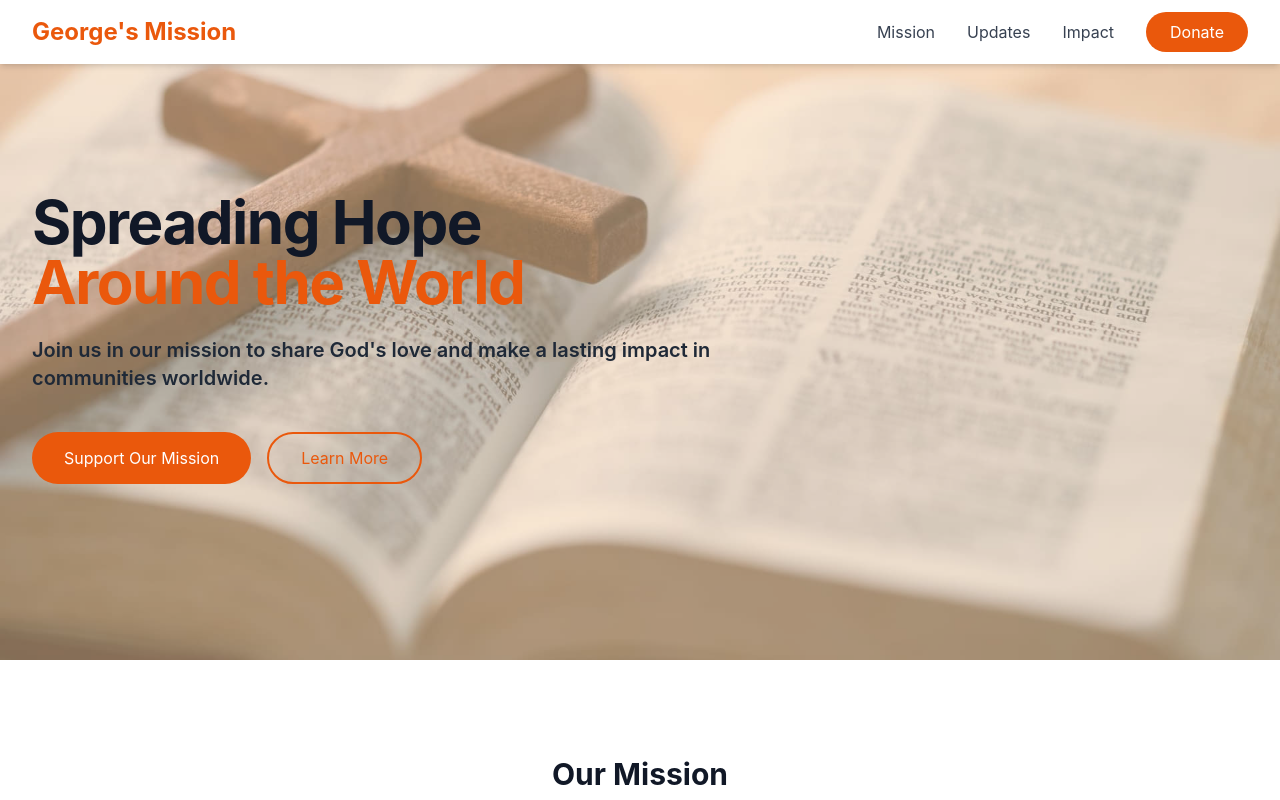
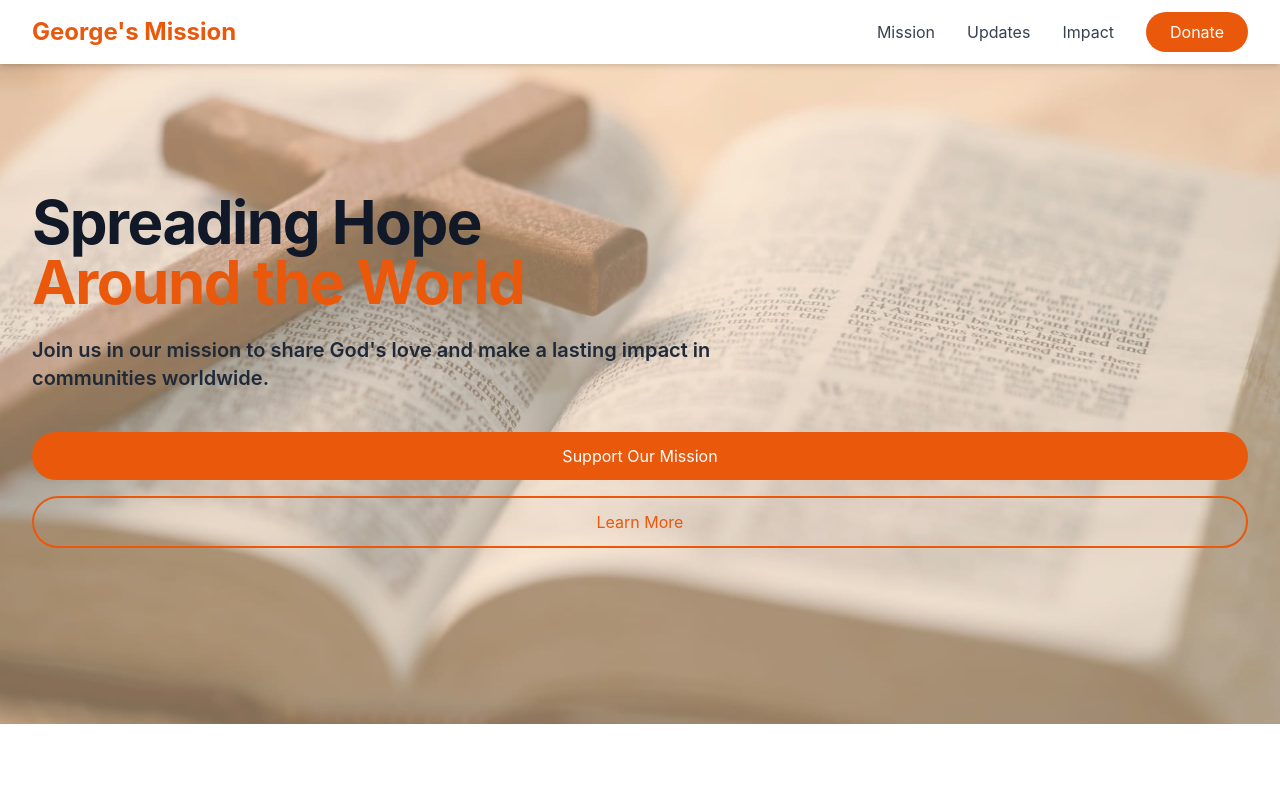
Before and after one commit to mwasobaddy/george-missions, a React (Create React App) app: page / in a window 1280 px wide. Shown: the top 800 px of the page. Built offline with nearby package versions, Linux system fonts and the light colour scheme.

Commit message:
minor changes

```diff
--- a/src/component/HeroSection.jsx
+++ b/src/component/HeroSection.jsx
@@ -35,7 +35,7 @@ const HeroSection = () => {
                         <p className="mt-6 text-xl text-gray-800 max-w-3xl font-semibold">
                             Join us in our mission to share God's love and make a lasting impact in communities worldwide.
                         </p>
-                        <div className="mt-10 flex gap-4">
+                        <div className="mt-10 flex sm:flex-col gap-4">
                             <button className="bg-orange-600 text-white px-8 py-3 rounded-full hover:bg-orange-700">
                                 Support Our Mission
                             </button>
```
